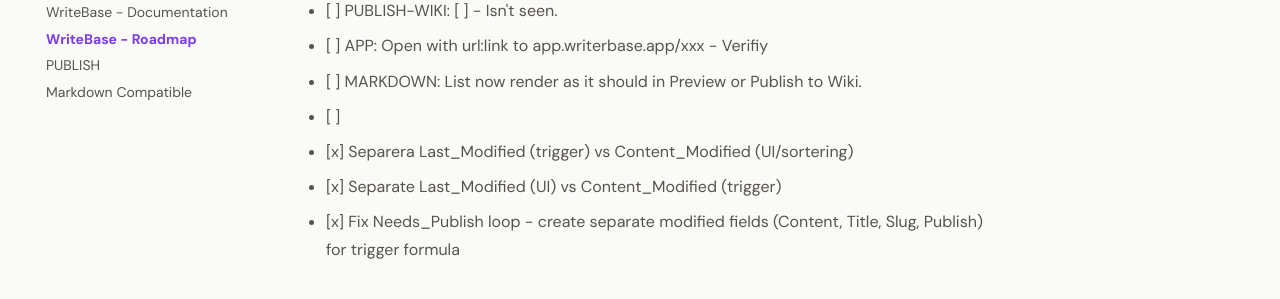
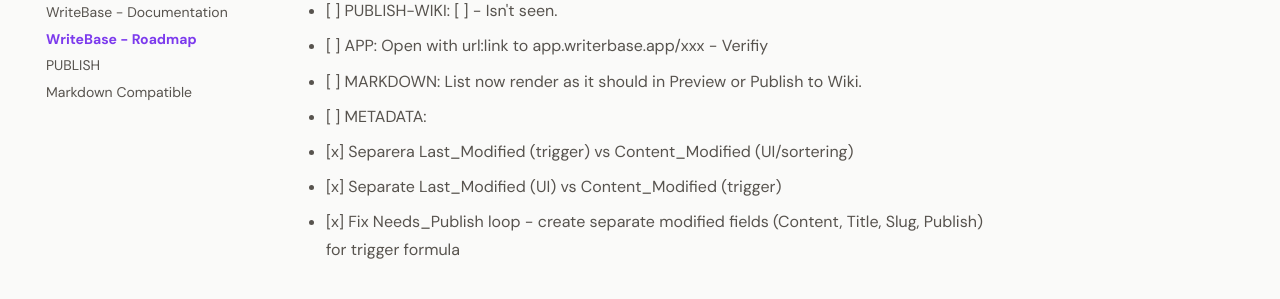
Before and after one commit to larssonhthomas-afk/writebase-docs, an MkDocs documentation site: the page built from docs/009-writebase-roadmap.md, in a window 1280 px wide and 900 px high, scrolled down 829 px. Shown: the part 154-453 px from the top of the window. Built offline with MkDocs 1.6.1 and Material for MkDocs 9.7.7, drawn with Linux system fonts in a browser that asks for light colours; some web fonts are replaced.

Commit message:
Update 009-writebase-roadmap.md

```diff
--- a/docs/009-writebase-roadmap.md
+++ b/docs/009-writebase-roadmap.md
@@ -35,7 +35,7 @@ This Backlog has a priority 1-3.
 - [ ] PUBLISH-WIKI: [ ] - Isn't seen.
 - [ ] APP: Open with url:link to app.writerbase.app/xxx - Verifiy
 - [ ] MARKDOWN: List now render as it should in Preview or Publish to Wiki.
-- [ ]
+- [ ] METADATA:
 - [x] Separera Last_Modified (trigger) vs Content_Modified (UI/sortering)
 - [x] Separate Last\_Modified (UI) vs Content\_Modified (trigger)
 - [x] Fix Needs\_Publish loop - create separate modified fields (Content, Title, Slug, Publish) for trigger formula
```
